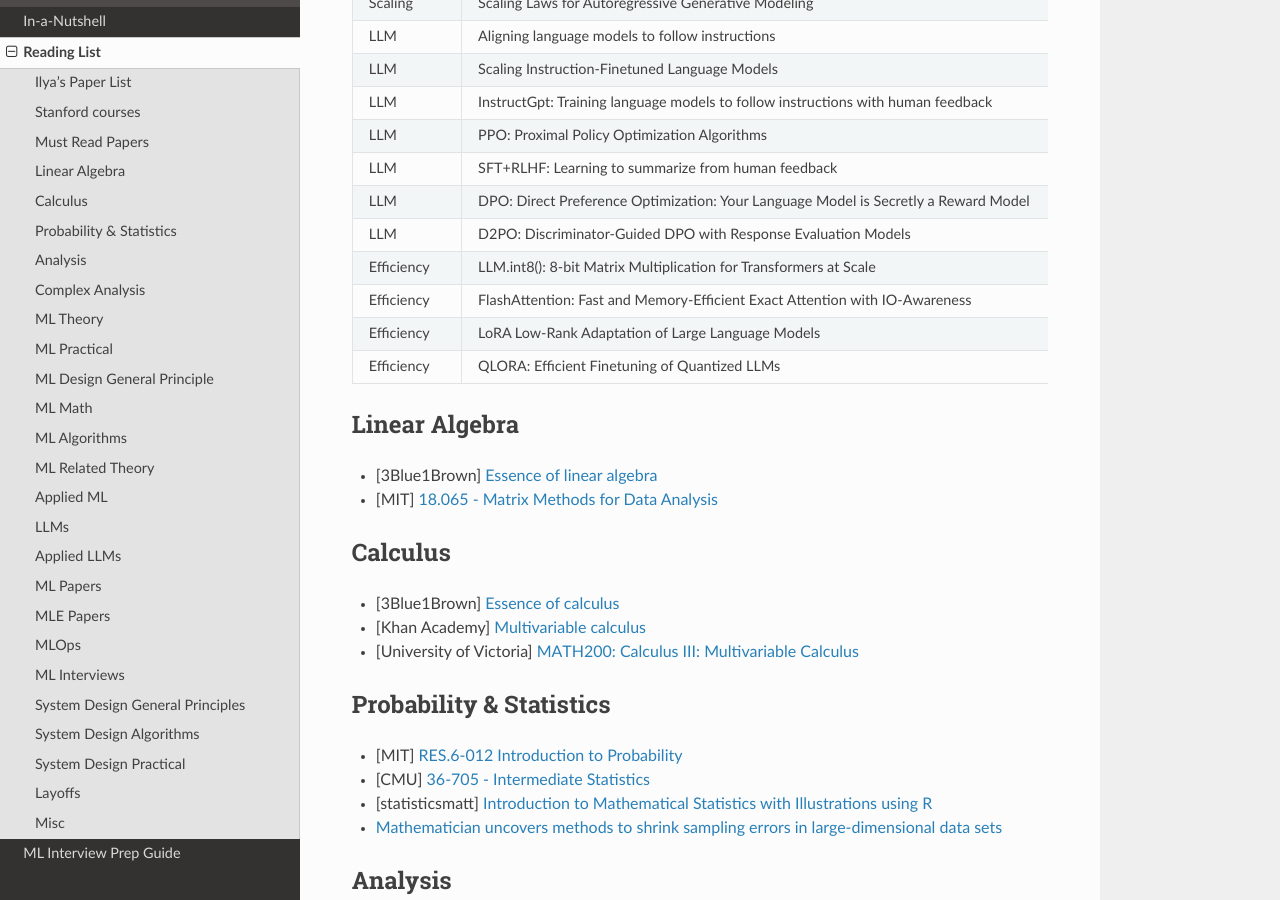
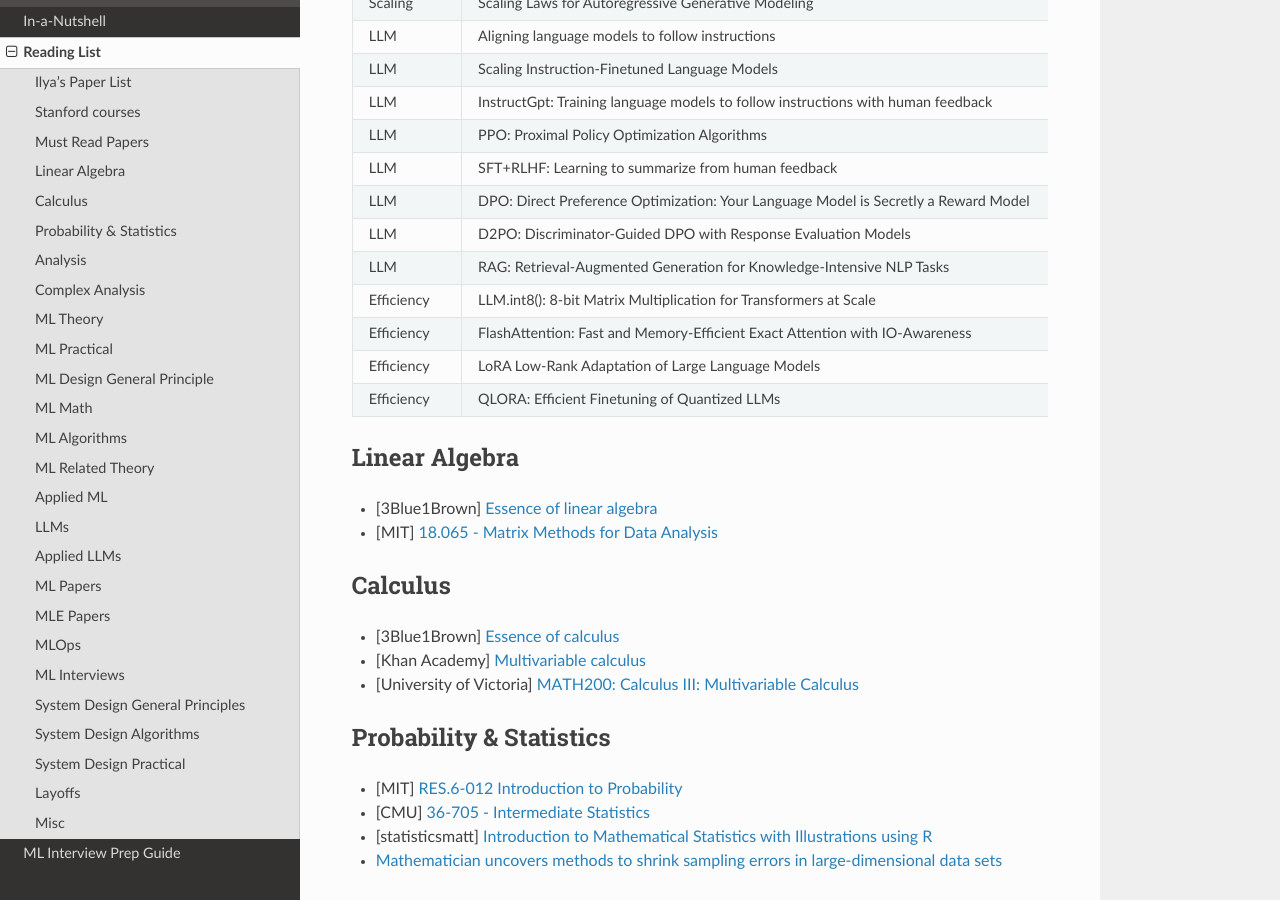
Before and after one commit to uselesstechjunks/leetcode, a Sphinx documentation site: the page built from docs/source/readlist.rst, in a window 1280 px wide and 900 px high, scrolled down 2114 px. Built offline with Sphinx 7.4.7 and the Read the Docs theme 2.0.0, drawn with Linux system fonts in a browser that asks for light colours.

Commit message:
Update readlist.rst

```diff
--- a/docs/source/readlist.rst
+++ b/docs/source/readlist.rst
@@ -87,6 +87,7 @@ Must Read Papers
 		LLM, SFT+RLHF: Learning to summarize from human feedback
 		LLM, DPO: Direct Preference Optimization: Your Language Model is Secretly a Reward Model
 		LLM, D2PO: Discriminator-Guided DPO with Response Evaluation Models
+		LLM, RAG: Retrieval-Augmented Generation for Knowledge-Intensive NLP Tasks
 		Efficiency, LLM.int8(): 8-bit Matrix Multiplication for Transformers at Scale
 		Efficiency, FlashAttention: Fast and Memory-Efficient Exact Attention with IO-Awareness
 		Efficiency, LoRA Low-Rank Adaptation of Large Language Models
```
